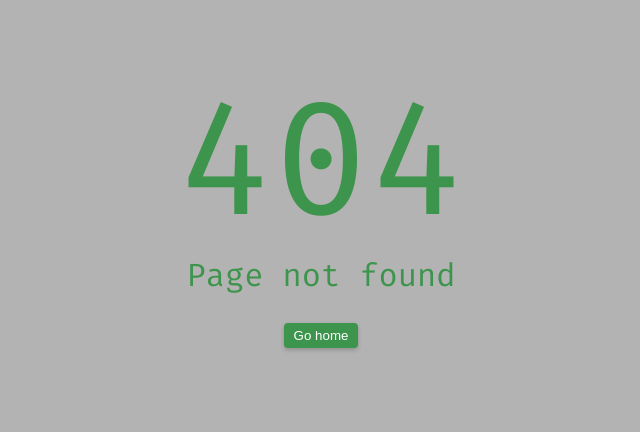
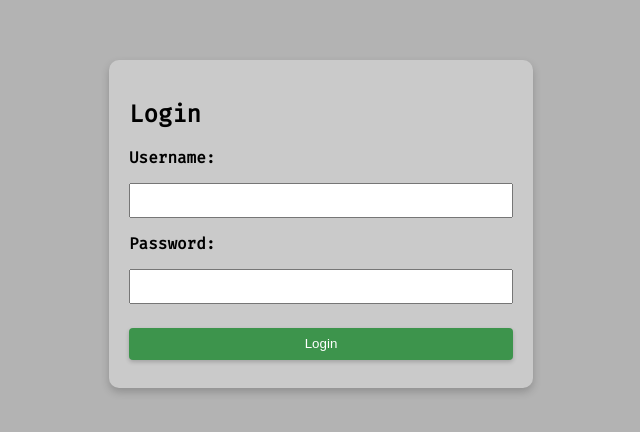
Before and after one commit to sjyimccneb/buggy-app, a Vue app: page /login in a window 1280 px wide. Before the commit this address led to /404. Shown: the part 176-608 px from the top of the page, without its empty margins (319-959 px from the left). Built offline with nearby package versions, Linux system fonts and the light colour scheme.

Commit message:
added login page

```diff
--- a/src/assets/main.css
+++ b/src/assets/main.css
@@ -38,18 +38,6 @@ html {
   flex-grow: 1;
   overflow-y: auto;
   padding: 20px;
-}
-
-/* card */
-.dashboard-card {
-  background-color: var(--card-bg-color);
-  border-radius: 10px;
-  padding: 20px;
-  box-shadow: 0 4px 8px rgba(0, 0, 0, 0.2);
-}
-
-.dashboard-card h3 {
-  margin: 0;
 }
 
 .title-container {
--- a/src/components/TheCard.vue
+++ b/src/components/TheCard.vue
@@ -18,3 +18,16 @@ const props = defineProps({
         </div>
     </div>
 </template>
+<style scoped>
+/* card */
+.dashboard-card {
+  background-color: var(--card-bg-color);
+  border-radius: 10px;
+  padding: 20px;
+  box-shadow: 0 4px 8px rgba(0, 0, 0, 0.2);
+}
+
+.dashboard-card h3 {
+  margin: 0;
+}
+</style>
--- a/src/router/index.ts
+++ b/src/router/index.ts
@@ -1,6 +1,7 @@
 import { createRouter, createWebHistory } from 'vue-router';
 import MainView from '@/views/MainView.vue';
 import TableView from '@/views/TableView.vue';
+import LoginView from '@/views/LoginView.vue';
 import PageNotFound from '@/views/errors/PageNotFound.vue';
 
 const routes = [
@@ -20,10 +21,15 @@ const routes = [
     component: MainView,
     meta: { layout: 'default' }
   },
+  // auth
+  {
+    path: '/login',
+    component: LoginView,
+    meta: { layout: 'minimal' }
+  },
   {
     path: '/logout',
-    component: MainView,
-    meta: { layout: 'default' }
+    redirect: '/login'
   },
   // errors
   {
--- /dev/null
+++ b/src/views/LoginView.vue
@@ -0,0 +1,67 @@
+<script setup lang="ts">
+import Card from '@/components/TheCard.vue';
+import { ref } from 'vue';
+import { useRouter } from 'vue-router';
+
+const router = useRouter();
+
+const username = ref('');
+const password = ref('');
+
+const login = () => {
+    // TODO: login logic
+    // Redirect to home page after successful login
+    router.push('/');
+}
+
+
+</script>
+
+<template>
+    <div class="login-view">
+        <Card>
+            <template #content>
+                <h2>Login</h2>
+                <form class="login-form">
+                    <label for="username">Username:</label>
+                    <input type="text" id="username" v-model="username" />
+
+                    <label for="password">Password:</label>
+                    <input type="password" id="password" v-model="password" />
+
+                    <button class="my-2 h-8 btn-primary" @click="login">Login</button>
+                </form>
+            </template>
+        </Card>
+    </div>
+</template>
+
+<style scoped>
+.login-form {
+    display: flex;
+    flex-direction: column;
+    gap: 1rem;
+    width: 30vw;
+}
+@media (max-width: 768px) {
+    .login-form {
+        width: 80vw;
+    }
+}
+
+.login-view {
+    display: flex;
+    justify-content: center;
+    align-items: center;
+    height: 100vh;
+
+}
+
+label {
+    font-weight: bold;
+}
+
+input {
+    padding: 0.5rem;
+}
+</style>
```
